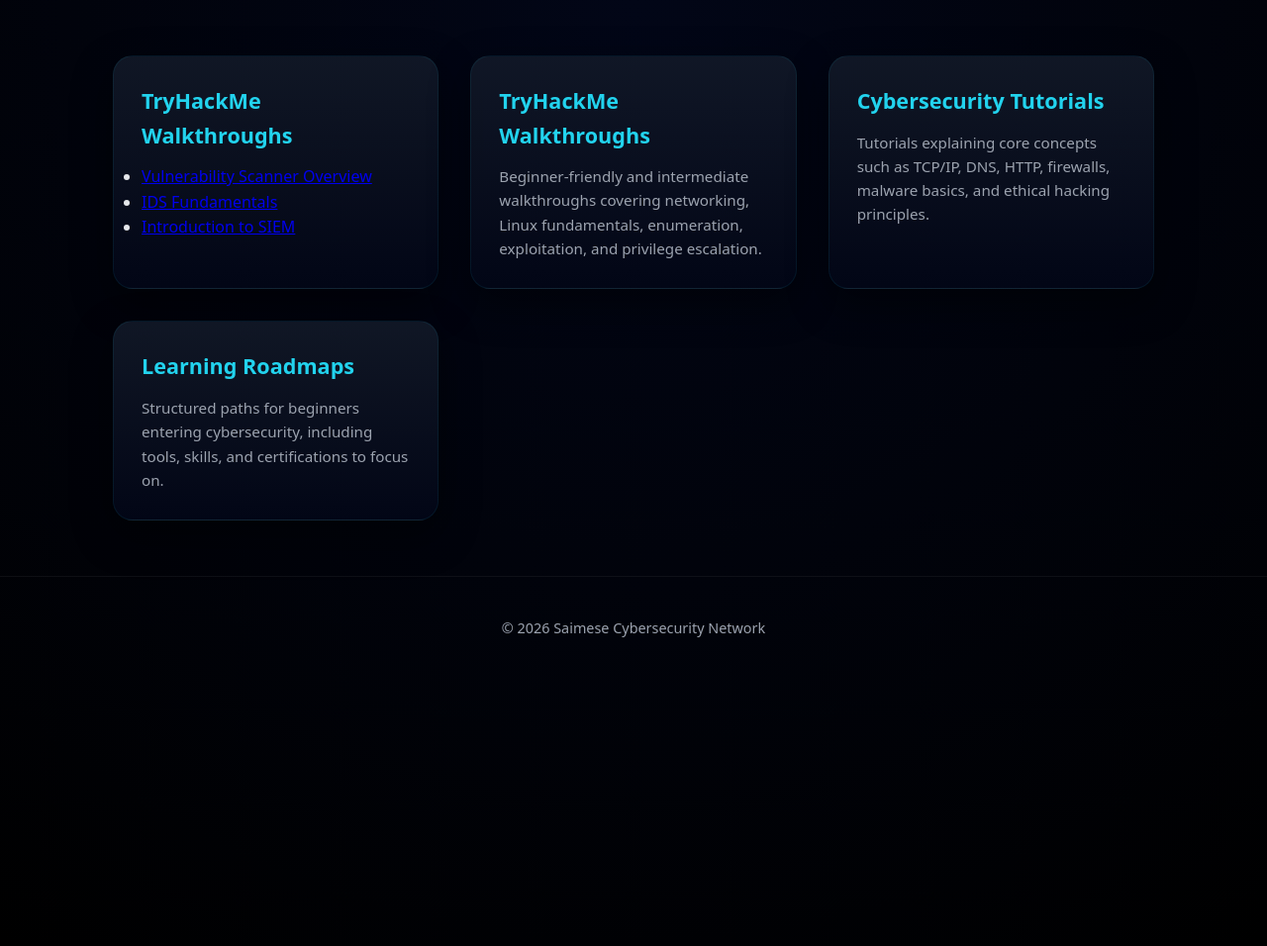
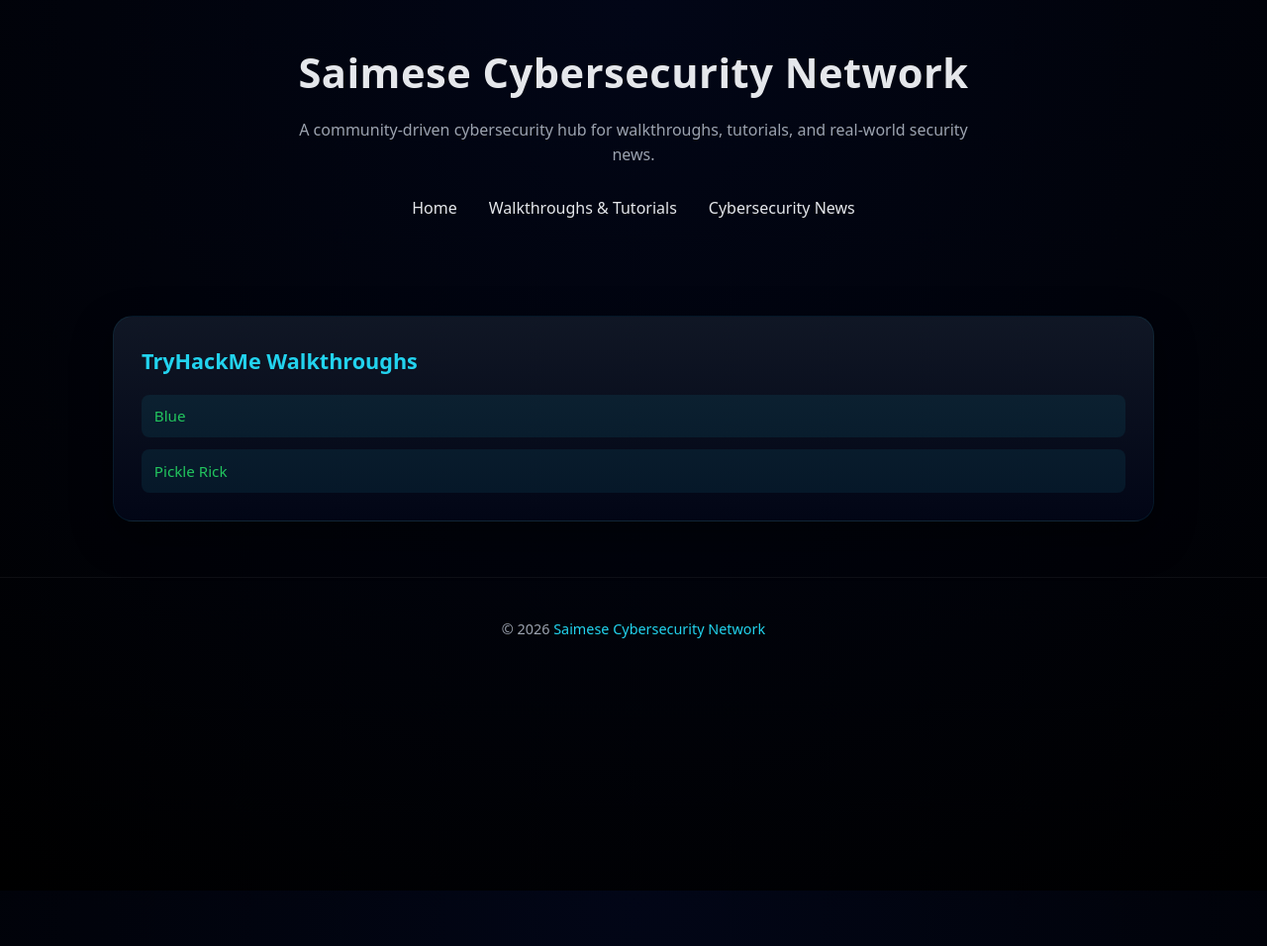
Before and after one commit to Saimese/Saimese-Cybersecurity-Network, a Jekyll site: the page built from walkthroughs.html, in a window 1280 px wide. Shown: the whole page at 99% size. Built offline with Jekyll 4.4.1, drawn with Linux system fonts in a browser that asks for light colours; after the commit the page ends 900 px from its top, so only the background shows below that.

Commit message:
Refactor walkthroughs.html to use new layout format
Removed old HTML structure and replaced with a new layout format for the walkthroughs page.

```diff
--- a/walkthroughs.html
+++ b/walkthroughs.html
@@ -1,48 +1,13 @@
-<!DOCTYPE html>
-<html lang="en">
-<head>
-  <meta charset="UTF-8" />
-  <meta name="viewport" content="width=device-width, initial-scale=1.0" />
-  <title>Walkthroughs & Tutorials | Saimese Cybersecurity Network</title>
-  <link rel="stylesheet" href="style.css">
-</head>
-<body>
-  <main>
-    <section class="card">
+---
+layout: default
+title: Walkthroughs
+---
+
+<section class="card">
   <h2>TryHackMe Walkthroughs</h2>
-  <ul>
-    <li><a href="tryhackme-walkthroughs/Vulnerability Scanner Overview.html">Vulnerability Scanner Overview</a></li>
-    <li><a href="tryhackme-walkthroughs/IDS Fundamentals.html">IDS Fundamentals</a></li>
-    <li><a href="tryhackme-walkthroughs/Introduction to SIEM.html">Introduction to SIEM</a></li>
+
+  <ul class="walkthrough-list">
+    <li><a href="/tryhackme-walkthroughs/blue.html">Blue</a></li>
+    <li><a href="/tryhackme-walkthroughs/picklerick.html">Pickle Rick</a></li>
   </ul>
 </section>
-    <section class="card">
-      <h2>TryHackMe Walkthroughs</h2>
-      <p>
-        Beginner-friendly and intermediate walkthroughs covering networking,
-        Linux fundamentals, enumeration, exploitation, and privilege escalation.
-      </p>
-    </section>
-
-    <section class="card">
-      <h2>Cybersecurity Tutorials</h2>
-      <p>
-        Tutorials explaining core concepts such as TCP/IP, DNS, HTTP, firewalls,
-        malware basics, and ethical hacking principles.
-      </p>
-    </section>
-
-    <section class="card">
-      <h2>Learning Roadmaps</h2>
-      <p>
-        Structured paths for beginners entering cybersecurity, including tools,
-        skills, and certifications to focus on.
-      </p>
-    </section>
-  </main>
-
-  <footer>
-    <p>© 2026 Saimese Cybersecurity Network</p>
-  </footer>
-</body>
-</html>
```
